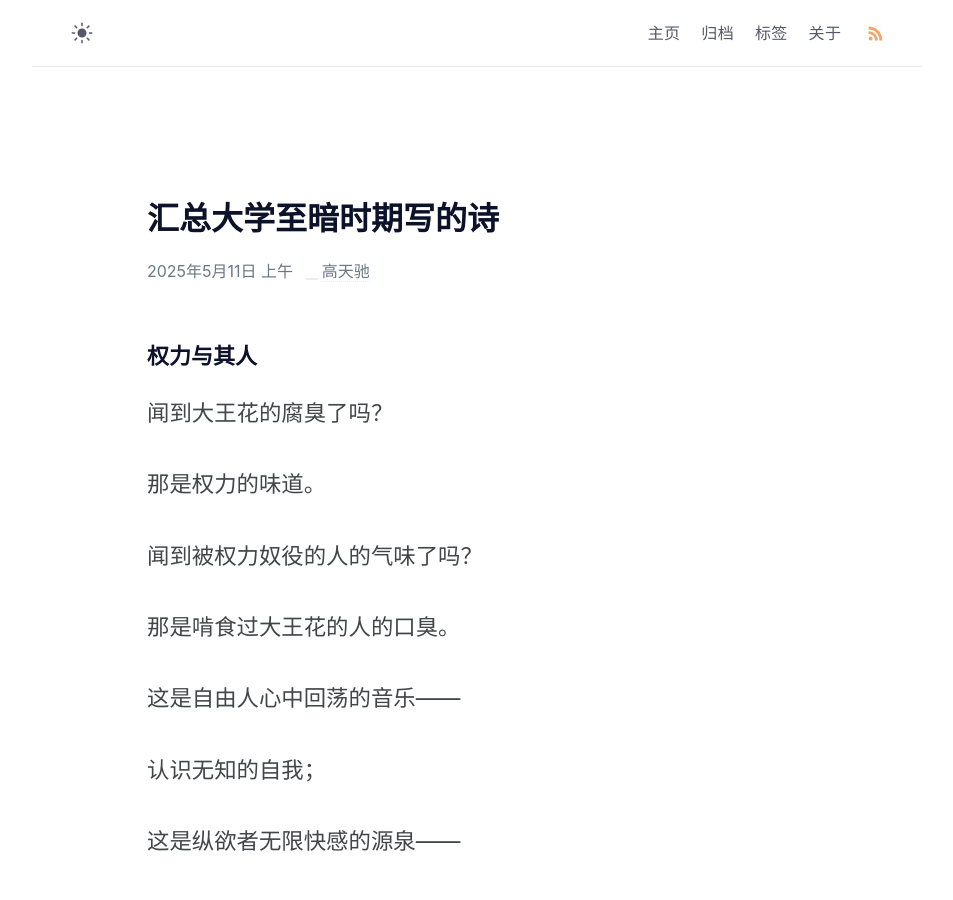
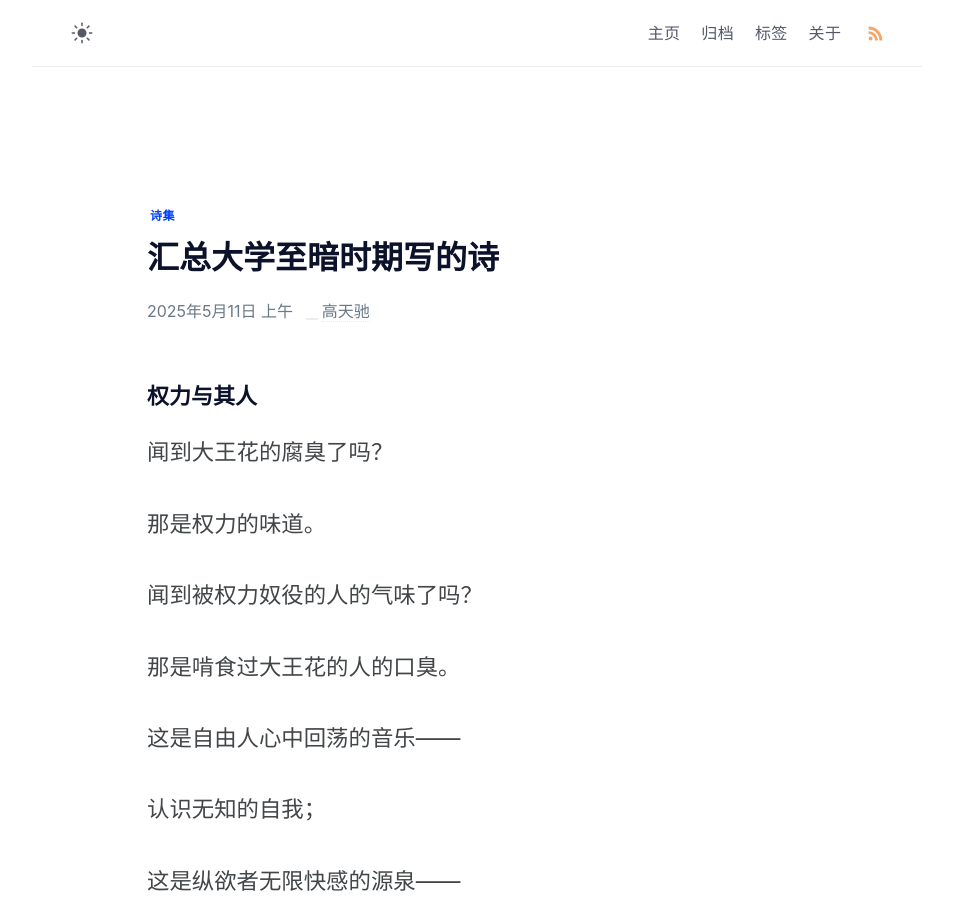
Before and after one commit to gaotianchi/gaotianchi.github.io, a Jekyll site: the page built from _posts/2025-05-11-a-collection-of-poems-written-during-the-darkest-period-of-college.md, in a window 1280 px wide and 900 px high. Shown: the whole window, without its empty margins (163-1116 px from the left). Built offline with Jekyll 4.4.1, drawn with Linux system fonts in a browser that asks for light colours; comment, search, counter and statistics services are not loaded.

Commit message:
vault backup: 2025-05-11 20:50:43

```diff
--- a/_posts/2025-05-11-a-collection-of-poems-written-during-the-darkest-period-of-college.md
+++ b/_posts/2025-05-11-a-collection-of-poems-written-during-the-darkest-period-of-college.md
@@ -7,7 +7,8 @@ image:
 layout: post
 modifiedAt: 2025-05-11 20:48:52
 showImage: true
-tags: []
+tags:
+  - 诗集
 title: 汇总大学至暗时期写的诗
 ---
 
```
